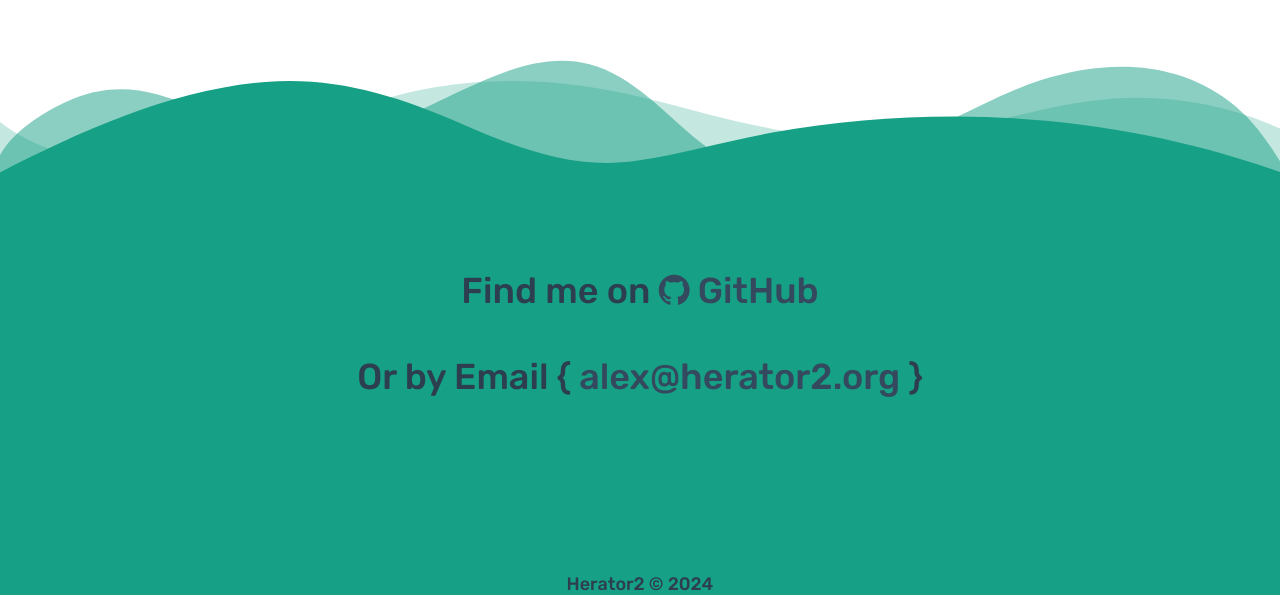
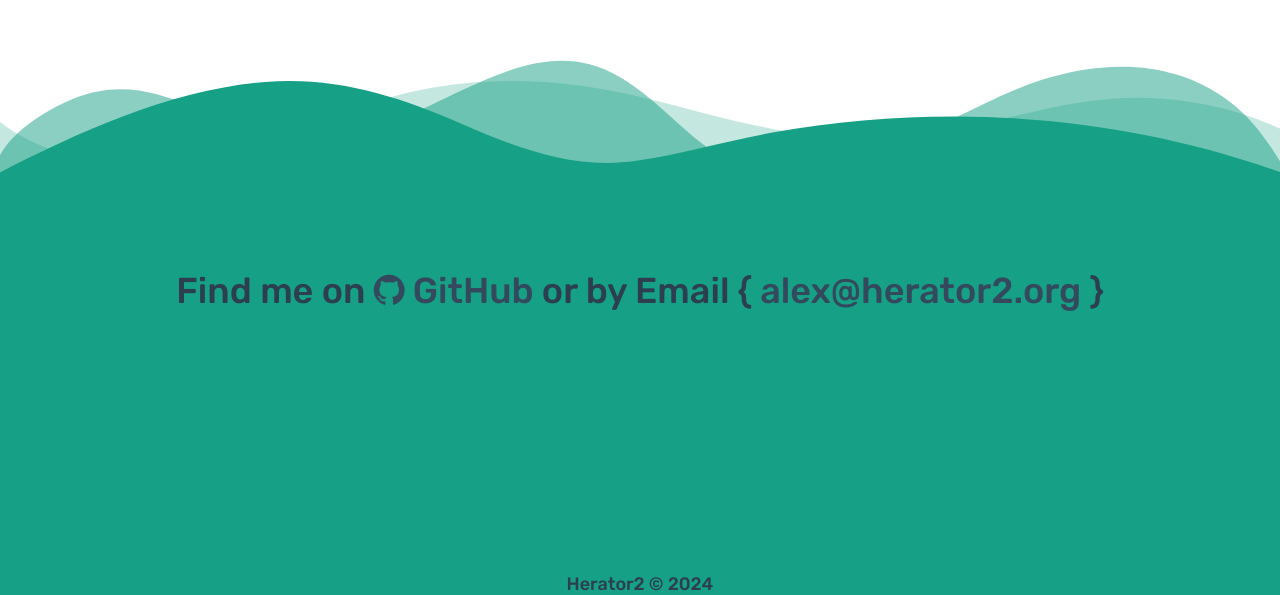
Before and after one commit to Herator2/portfolio, a plain HTML site: page index.html in a window 1280 px wide. Shown: the part 1523-2118 px from the top of the page. Drawn offline with Linux system fonts and the light colour scheme.

Commit message:
Fix contact links

```diff
--- a/index.html
+++ b/index.html
@@ -60,9 +60,7 @@
           <i style="font-size:36px" class="fa fa-github"></i>
           GitHub
         </a>
-        <br \>
-        <br \>
-        Or by Email {
+        or by Email {
         <a href="mailto: alex@herator2.org" class="contactlink">
           alex@herator2.org
         </a>
```
